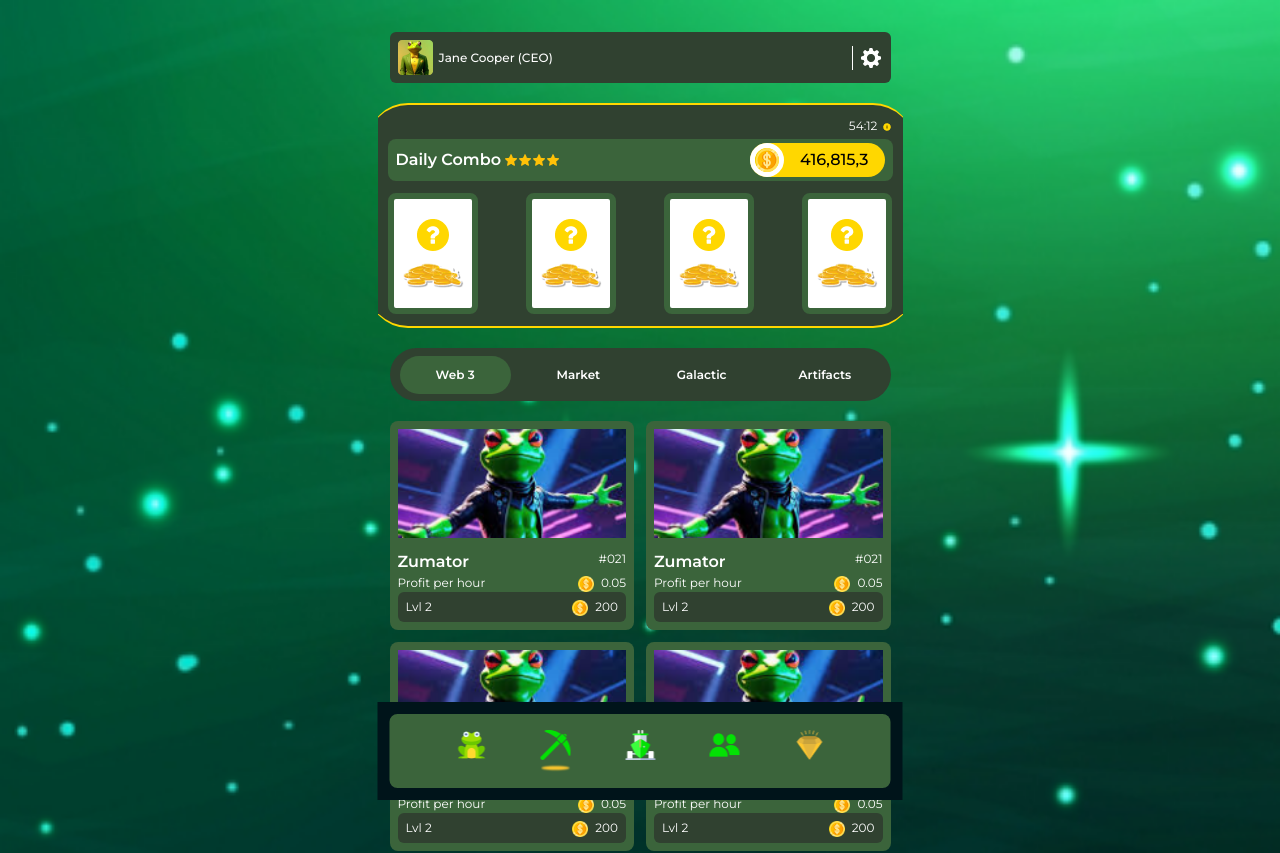
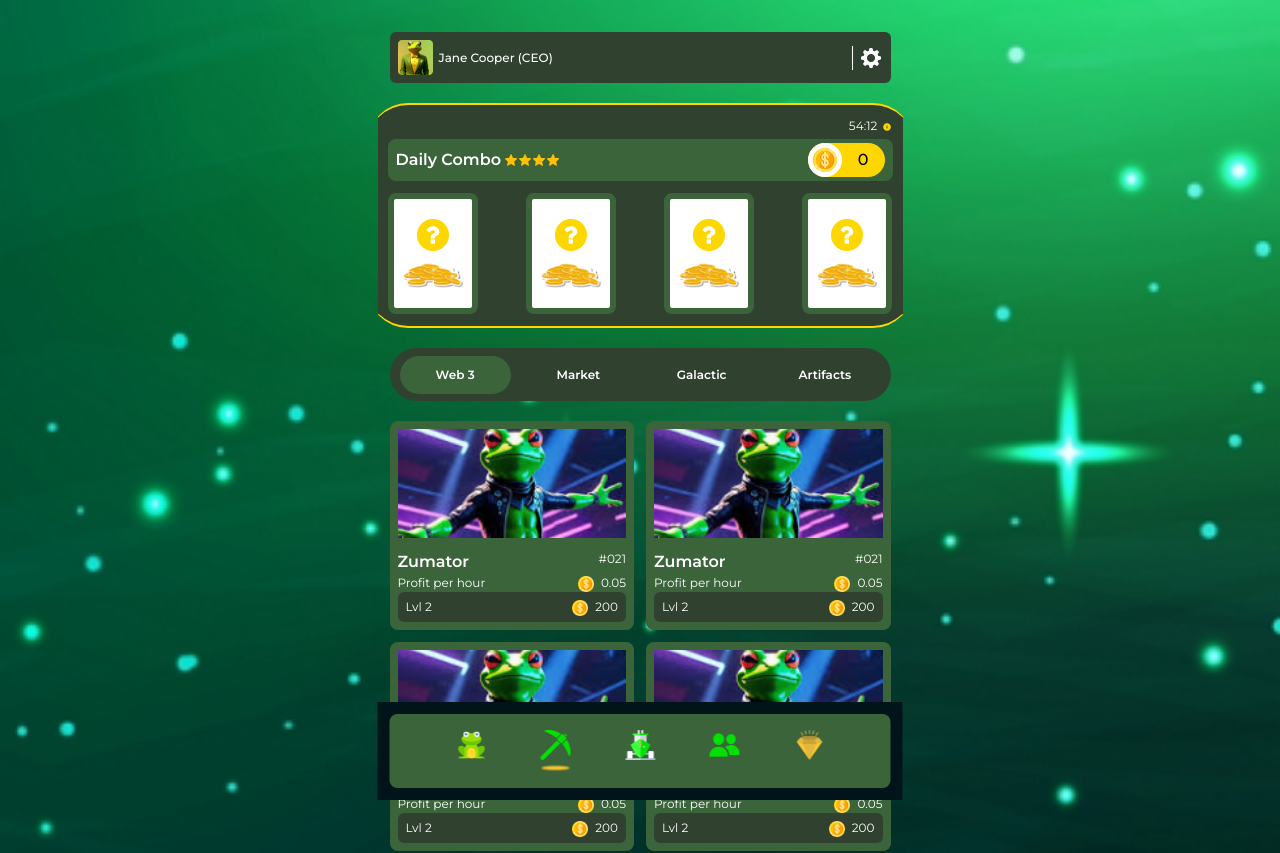
Before and after one commit to Yasir365/Zumator-Bot, a React (Vite) app: page /OPS in a window 1280 px wide. Shown: the top 853 px of the page. Built offline with nearby package versions, Linux system fonts and the light colour scheme.

Commit message:
Update Ops.jsx

```diff
--- a/src/pages/ops/Ops.jsx
+++ b/src/pages/ops/Ops.jsx
@@ -3,6 +3,10 @@ import { useEffect, useState } from 'react';
 import moment from 'moment';
 import Header from '../../components/header/Header';
 import { tab1Data, tab2Data, tab3Data, tab4Data } from '../../services/data.service';
+
+
+const count = +localStorage.getItem('count') || 0;
+
 
 export default function Ops() {
   const [date] = useState(new Date());
@@ -35,7 +39,7 @@ export default function Ops() {
           </div>
           <div className='earning d-flex align-items-between align-items-center'>
             <img src="/images/icons/usdt.png" alt="usdt" />
-            <p className="value">416,815,3</p>
+            <p className="value">{count / 10000}</p>
           </div>
         </div>
         <div className="item-container">
```
